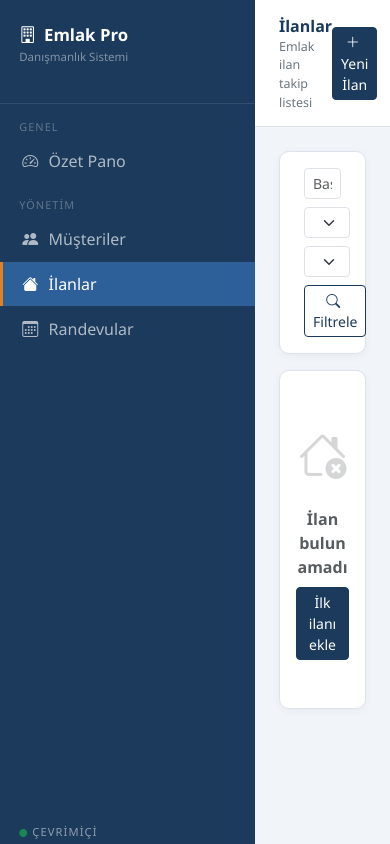
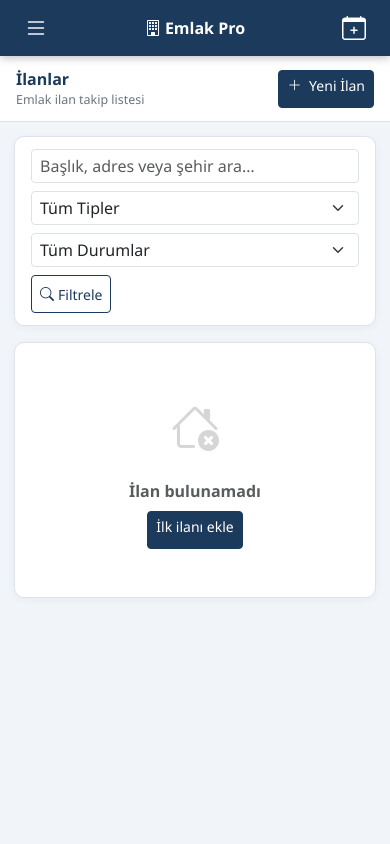
Before and after one commit to rascal97/emlak-app, a Flask app: page /ilanlar in a window 390 px wide. Run offline with Flask 3, Linux system fonts and the light colour scheme; data that the repository does not hold is empty; some libraries are stand-ins or nearby versions.

Commit message:
Mobil uyumluluk: hamburger menü, iPhone düzenlemeleri, responsive tablolar

```diff
--- a/templates/base.html
+++ b/templates/base.html
@@ -2,7 +2,7 @@
 <html lang="tr">
 <head>
   <meta charset="UTF-8">
-  <meta name="viewport" content="width=device-width, initial-scale=1.0">
+  <meta name="viewport" content="width=device-width, initial-scale=1.0, viewport-fit=cover">
   <title>{% block title %}Emlak Pro{% endblock %} — Emlak Danışmanlık</title>
   <link href="https://cdn.jsdelivr.net/npm/bootstrap@5.3.2/dist/css/bootstrap.min.css" rel="stylesheet">
   <link href="https://cdn.jsdelivr.net/npm/bootstrap-icons@1.11.3/font/bootstrap-icons.css" rel="stylesheet">
@@ -13,9 +13,15 @@
       --sb-hover: #254e7d;
       --sb-active: #2d5f99;
       --accent: #e67e22;
+      --mob-topbar-h: 56px;
     }
 
-    body { background: #f1f4f8; font-family: 'Segoe UI', system-ui, sans-serif; }
+    body {
+      background: #f1f4f8;
+      font-family: 'Segoe UI', system-ui, sans-serif;
+      /* iOS safe area */
+      padding-bottom: env(safe-area-inset-bottom);
+    }
 
     /* ── Sidebar ── */
     .sidebar {
@@ -23,6 +29,7 @@
       width: var(--sb-w); height: 100vh;
       background: var(--sb-bg); z-index: 200;
       display: flex; flex-direction: column; overflow-y: auto;
+      transition: transform 0.25s ease;
     }
     .sb-brand {
       padding: 1.4rem 1.2rem;
@@ -38,16 +45,48 @@
     }
     .sidebar .nav-link {
       color: rgba(255,255,255,.65);
-      padding: .65rem 1.2rem;
+      padding: .75rem 1.2rem;
       display: flex; align-items: center; gap: .65rem;
       border-left: 3px solid transparent;
       transition: all .15s;
+      min-height: 48px;
     }
     .sidebar .nav-link:hover  { color: #fff; background: var(--sb-hover); }
     .sidebar .nav-link.active { color: #fff; background: var(--sb-active); border-left-color: var(--accent); }
-    .sidebar .nav-link .bi   { font-size: 1rem; }
+    .sidebar .nav-link .bi   { font-size: 1.05rem; }
 
-    /* ── Main ── */
+    /* ── Overlay (mobile) ── */
+    .sidebar-overlay {
+      display: none;
+      position: fixed; inset: 0;
+      background: rgba(0,0,0,.55);
+      z-index: 190;
+    }
+    .sidebar-overlay.open { display: block; }
+
+    /* ── Mobile top bar ── */
+    .mobile-topbar {
+      display: none;
+      position: fixed; top: 0; left: 0; right: 0;
+      height: var(--mob-topbar-h);
+      background: var(--sb-bg);
+      z-index: 300;
+      align-items: center;
+      justify-content: space-between;
+      padding: 0 1rem;
+      padding-top: env(safe-area-inset-top);
+      box-shadow: 0 2px 8px rgba(0,0,0,.25);
+    }
+    .mobile-topbar .mob-brand { color: #fff; font-weight: 700; font-size: 1rem; }
+    .hamburger-btn {
+      background: none; border: none;
+      color: #fff; font-size: 1.5rem;
+      padding: 0.4rem 0.5rem; cursor: pointer;
+      display: flex; align-items: center; border-radius: 6px;
+    }
+    .hamburger-btn:active { background: rgba(255,255,255,.15); }
+
+    /* ── Main content ── */
     .main { margin-left: var(--sb-w); min-height: 100vh; }
 
     .topbar {
@@ -55,6 +94,7 @@
       border-bottom: 1px solid #dee2e6;
       position: sticky; top: 0; z-index: 100;
       display: flex; justify-content: space-between; align-items: center;
+      flex-wrap: wrap; gap: .5rem;
     }
     .topbar .page-title { font-size: 1rem; font-weight: 600; margin: 0; color: #1b3a5c; }
     .topbar .page-sub   { font-size: .78rem; color: #6c757d; margin: 0; }
@@ -65,10 +105,14 @@
     .card { border: 1px solid #dde3ec; border-radius: 10px; box-shadow: 0 2px 8px rgba(0,0,0,.045); }
     .card-header { background: #fff; border-bottom: 1px solid #dde3ec; font-weight: 600; border-radius: 10px 10px 0 0 !important; }
 
+    /* Table scroll on mobile */
+    .card-body { overflow-x: auto; -webkit-overflow-scrolling: touch; }
+
     .stat-card { background: #fff; border-radius: 10px; padding: 1.3rem 1.4rem; border: 1px solid #dde3ec; box-shadow: 0 2px 8px rgba(0,0,0,.04); }
-    .stat-icon { width: 48px; height: 48px; border-radius: 10px; display: flex; align-items: center; justify-content: center; font-size: 1.35rem; }
+    .stat-icon { width: 48px; height: 48px; border-radius: 10px; display: flex; align-items: center; justify-content: center; font-size: 1.35rem; flex-shrink: 0; }
 
     /* ── Table ── */
+    .table { min-width: 500px; } /* force horizontal scroll on narrow screens */
     .table thead th {
       background: #f7f9fc; font-size: .75rem; text-transform: uppercase;
       letter-spacing: .05em; color: #6c757d; border-top: none; white-space: nowrap;
@@ -95,21 +139,101 @@
     .btn-primary:hover { background: var(--sb-hover); border-color: var(--sb-hover); }
     .btn-outline-primary { color: var(--sb-bg); border-color: var(--sb-bg); }
     .btn-outline-primary:hover { background: var(--sb-bg); border-color: var(--sb-bg); }
+    .btn { min-height: 38px; }
 
     /* ── Form ── */
+    .form-control, .form-select {
+      /* iOS zoom fix: font-size min 16px */
+      font-size: 16px;
+    }
     .form-control:focus, .form-select:focus {
       border-color: var(--sb-bg);
       box-shadow: 0 0 0 .2rem rgba(27,58,92,.18);
     }
+    .form-label { font-size: .875rem; }
 
     /* ── Delete confirm ── */
     .delete-confirm { cursor: pointer; }
+
+    /* ══════════════════════════════════════════
+       MOBILE  (max 767px)
+    ══════════════════════════════════════════ */
+    @media (max-width: 767.98px) {
+
+      /* Göster: hamburger topbar */
+      .mobile-topbar { display: flex; }
+
+      /* Sidebar: ekran dışına taşı, açılınca geri getir */
+      .sidebar {
+        transform: translateX(-100%);
+        top: 0;
+        padding-top: env(safe-area-inset-top);
+      }
+      .sidebar.open { transform: translateX(0); }
+
+      /* Ana içerik tam genişlik + topbar kadar boşluk */
+      .main {
+        margin-left: 0;
+        padding-top: var(--mob-topbar-h);
+      }
+
+      /* Sabit topbar biraz aşağıda */
+      .topbar { top: var(--mob-topbar-h); padding: .7rem 1rem; }
+
+      /* İçerik padding azalt */
+      .content { padding: .875rem; }
+
+      /* Stat kartları: 2 kolon */
+      .stat-card { padding: 1rem; }
+      .stat-card > div:last-child .text-muted { font-size: .78rem; }
+
+      /* Kart header padding */
+      .card-header { padding: .7rem 1rem; font-size: .9rem; }
+
+      /* Buton grubu sarmasın */
+      .topbar > div:last-child { display: flex; gap: .4rem; flex-wrap: wrap; }
+
+      /* İlan kartları tam genişlik */
+      .col-sm-6 { flex: 0 0 100%; max-width: 100%; }
+
+      /* Form label küçük */
+      .form-label { margin-bottom: .25rem; }
+
+      /* Büyük card body padding */
+      .card-body.p-4 { padding: 1rem !important; }
+      .card-body.px-4 { padding-left: 1rem !important; padding-right: 1rem !important; }
+      .card-body.py-3 { padding-top: .75rem !important; padding-bottom: .75rem !important; }
+
+      /* Tab nav */
+      .nav-tabs .nav-link { padding: .5rem .75rem; font-size: .85rem; }
+
+      /* List group */
+      .list-group-item.px-4 { padding-left: 1rem !important; padding-right: 1rem !important; }
+    }
+
+    @media (max-width: 400px) {
+      .stat-card .stat-icon { width: 40px; height: 40px; font-size: 1.1rem; }
+    }
   </style>
 </head>
 <body>
 
+<!-- ── Mobil üst bar ── -->
+<div class="mobile-topbar">
+  <button class="hamburger-btn" onclick="sidebarToggle()" aria-label="Menü">
+    <i class="bi bi-list"></i>
+  </button>
+  <span class="mob-brand"><i class="bi bi-building me-1"></i>Emlak Pro</span>
+  <a href="{{ url_for('randevu_ekle') }}" class="hamburger-btn" title="Randevu Ekle">
+    <i class="bi bi-calendar-plus"></i>
+  </a>
+</div>
+
+<!-- ── Sidebar overlay (mobile tap to close) ── -->
+<div class="sidebar-overlay" id="sidebarOverlay" onclick="sidebarToggle()"></div>
+
 <!-- ── Sidebar ── -->
-<nav class="sidebar">
+<nav class="sidebar" id="sidebar">
   <div class="sb-brand">
     <p class="name"><i class="bi bi-building me-2"></i>Emlak Pro</p>
     <p class="sub">Danışmanlık Sistemi</p>
@@ -118,7 +242,7 @@
   <div class="sb-section">Genel</div>
   <ul class="nav flex-column">
     <li class="nav-item">
-      <a href="{{ url_for('index') }}"
+      <a href="{{ url_for('index') }}" onclick="sidebarClose()"
          class="nav-link {% if request.endpoint == 'index' %}active{% endif %}">
         <i class="bi bi-speedometer2"></i> Özet Pano
       </a>
@@ -128,19 +252,19 @@
   <div class="sb-section">Yönetim</div>
   <ul class="nav flex-column">
     <li class="nav-item">
-      <a href="{{ url_for('musteriler') }}"
+      <a href="{{ url_for('musteriler') }}" onclick="sidebarClose()"
          class="nav-link {% if request.endpoint and 'musteri' in request.endpoint and 'ilan' not in request.endpoint %}active{% endif %}">
         <i class="bi bi-people-fill"></i> Müşteriler
       </a>
     </li>
     <li class="nav-item">
-      <a href="{{ url_for('ilanlar') }}"
+      <a href="{{ url_for('ilanlar') }}" onclick="sidebarClose()"
          class="nav-link {% if request.endpoint and 'ilan' in request.endpoint and 'musteri' not in request.endpoint %}active{% endif %}">
         <i class="bi bi-house-fill"></i> İlanlar
       </a>
     </li>
     <li class="nav-item">
-      <a href="{{ url_for('randevular') }}"
+      <a href="{{ url_for('randevular') }}" onclick="sidebarClose()"
          class="nav-link {% if request.endpoint and 'randevu' in request.endpoint %}active{% endif %}">
         <i class="bi bi-calendar3"></i> Randevular
       </a>
@@ -154,7 +278,7 @@
   </div>
 </nav>
 
-<!-- ── Main ── -->
+<!-- ── Ana içerik ── -->
 <div class="main">
   <div class="topbar">
     <div>
@@ -182,7 +306,7 @@
 
 <script src="https://cdn.jsdelivr.net/npm/bootstrap@5.3.2/dist/js/bootstrap.bundle.min.js"></script>
 <script>
-  /* Silme onay formu */
+  /* Silme onay */
   document.querySelectorAll('.delete-confirm').forEach(btn => {
     btn.addEventListener('click', function () {
       if (confirm(this.dataset.confirm || 'Silmek istediğinizden emin misiniz?')) {
@@ -190,6 +314,22 @@
       }
     });
   });
+
+  /* Sidebar aç/kapa */
+  function sidebarToggle() {
+    document.getElementById('sidebar').classList.toggle('open');
+    document.getElementById('sidebarOverlay').classList.toggle('open');
+    document.body.style.overflow =
+      document.getElementById('sidebar').classList.contains('open') ? 'hidden' : '';
+  }
+  function sidebarClose() {
+    document.getElementById('sidebar').classList.remove('open');
+    document.getElementById('sidebarOverlay').classList.remove('open');
+    document.body.style.overflow = '';
+  }
+
+  /* ESC ile kapat */
+  document.addEventListener('keydown', e => { if (e.key === 'Escape') sidebarClose(); });
 </script>
 {% block scripts %}{% endblock %}
 </body>
--- a/templates/ilanlar.html
+++ b/templates/ilanlar.html
@@ -51,7 +51,7 @@
 {% if ilanlar %}
 <div class="row g-3">
   {% for i in ilanlar %}
-  <div class="col-sm-6 col-xl-4">
+  <div class="col-12 col-sm-6 col-xl-4">
     <div class="card h-100">
       <div class="card-body p-4">
         <div class="d-flex justify-content-between align-items-start mb-2">
```
Also changed, not shown: templates/index.html (+4 -4 lines).
